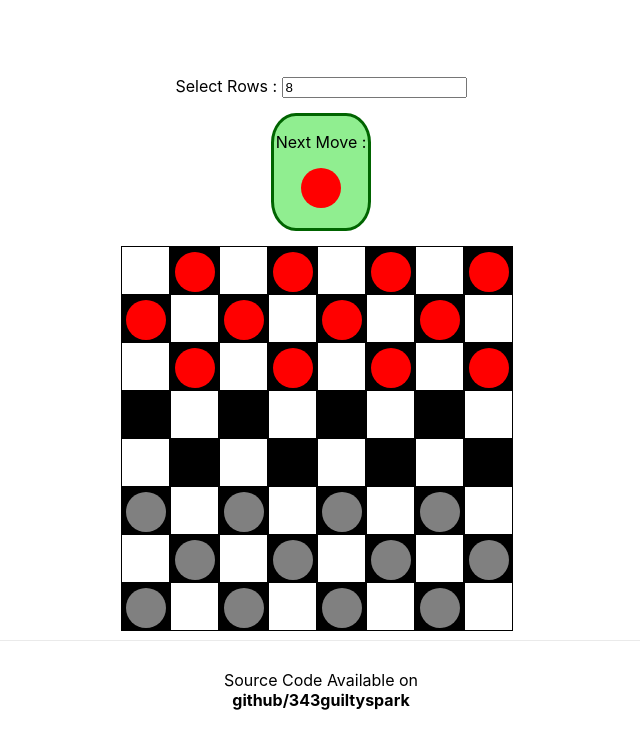
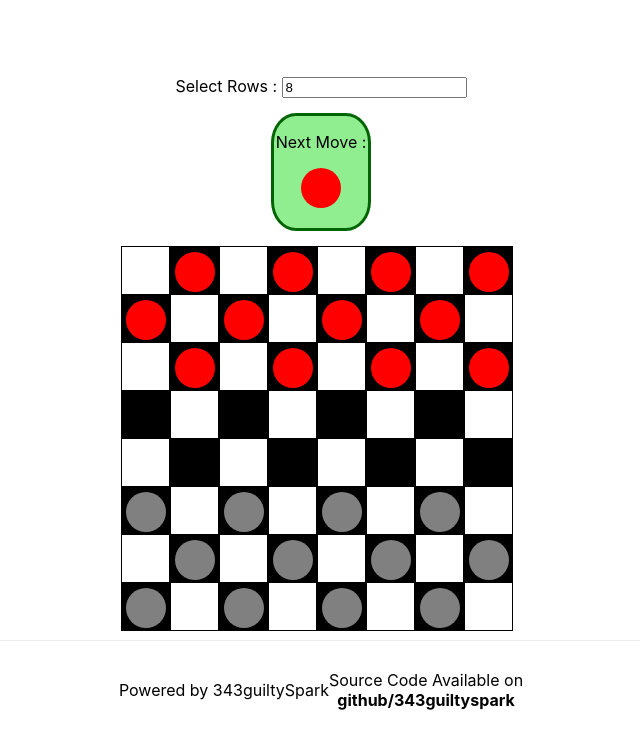
Before and after one commit to 343guiltyspark/ncheckers, a Next.js app: page / in a window 1280 px wide. Shown: the top 748 px of the page, without its empty margins (319-959 px from the left). Built offline with nearby package versions, Linux system fonts and the light colour scheme.

Commit message:
Revert "Updaates to footer and Readme.md"
This reverts commit 80bff8bfc5d59e3eff9270311ca9406384409d6b.

```diff
--- a/components/footer.tsx
+++ b/components/footer.tsx
@@ -3,7 +3,9 @@ import styles from "../styles/Home.module.css";
 export const Footer: React.FC = () => {
   return (
     <footer className={styles.footer}>
+      <p> Powered by{" 343guiltySpark "} </p>
       <p>
+        {" "}
         Source Code Available on{" "}
         <b>
           <a href="https://github.com/343guiltyspark/ncheckers">
```
Also changed, not shown: 1 other file (tests, documents, lock files or other folders).
